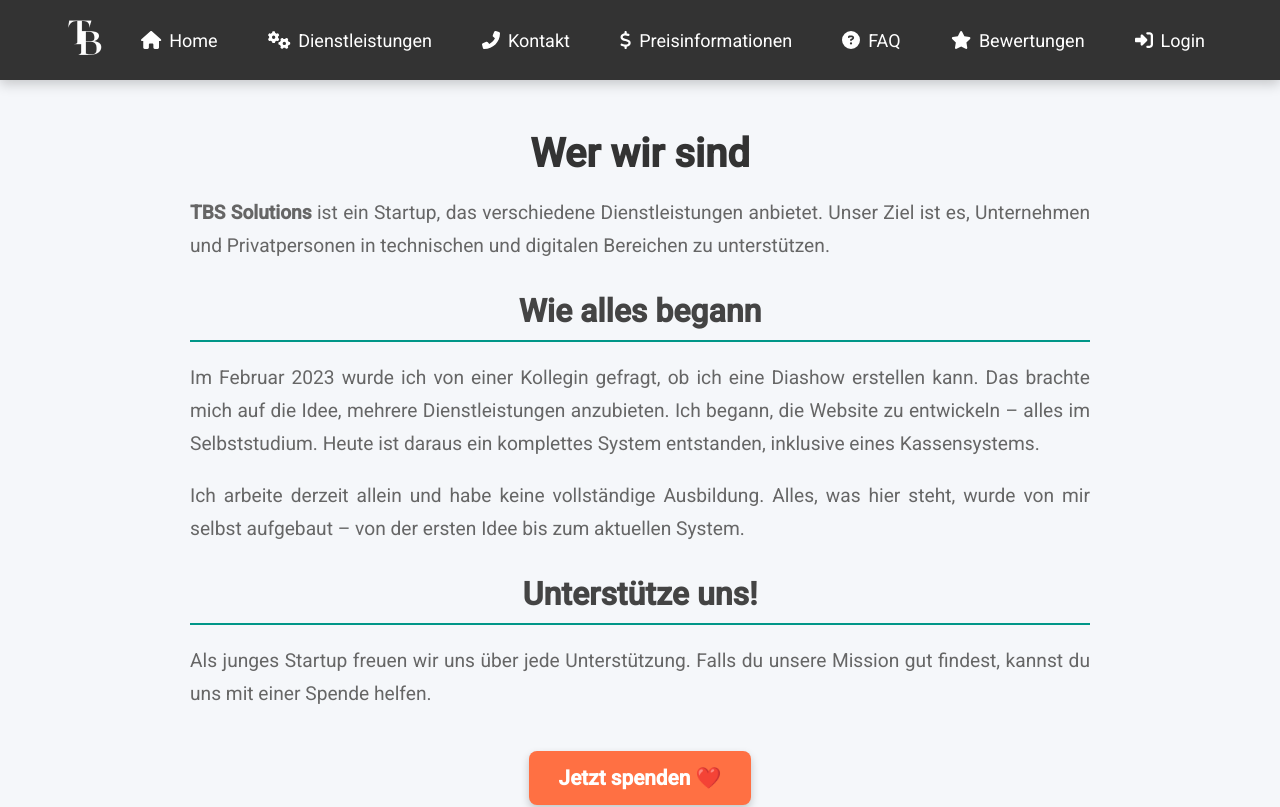
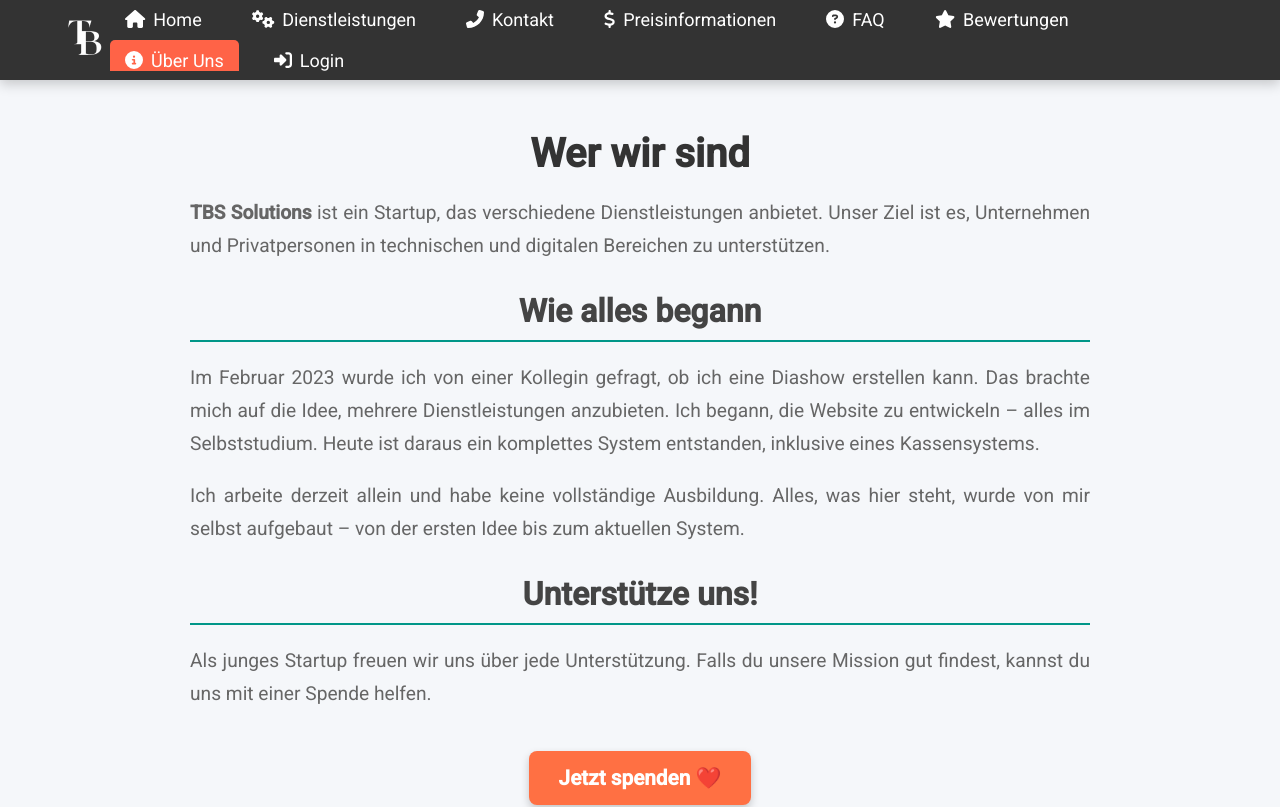
Before and after one commit to tbs-dienste/webfrostend, a React (Create React App) app: page /ueber-uns in a window 1280 px wide. Shown: the top 807 px of the page. Built offline with nearby package versions, Linux system fonts and the light colour scheme; what @react-pdf/renderer would draw is missing.

Commit message:
Navbar.jsx aktualisieren

```diff
--- a/src/components/Navbar/Navbar.jsx
+++ b/src/components/Navbar/Navbar.jsx
@@ -22,6 +22,7 @@ import {
   faVirus,
   faBarcode,
   faCashRegister,
+  faInfoCircle
 } from '@fortawesome/free-solid-svg-icons';
 
 function Navbar() {
@@ -91,6 +92,8 @@ function Navbar() {
             <NavItem to="/preisinformationen" text="Preisinformationen" icon={faDollarSign} currentPath={currentPath} onClick={toggleBurgerMenu} />
             <NavItem to="/faq" text="FAQ" icon={faQuestionCircle} currentPath={currentPath} onClick={toggleBurgerMenu} />
             <NavItem to="/bewertungen" text="Bewertungen" icon={faStar} currentPath={currentPath} onClick={toggleBurgerMenu} />
+            <NavItem to="/ueber-uns" text="Über Uns" icon={faInfoCircle} currentPath={currentPath} onClick={toggleBurgerMenu} />
+
 
             {isLoggedIn && userType === 'admin' && (
               <>
```
